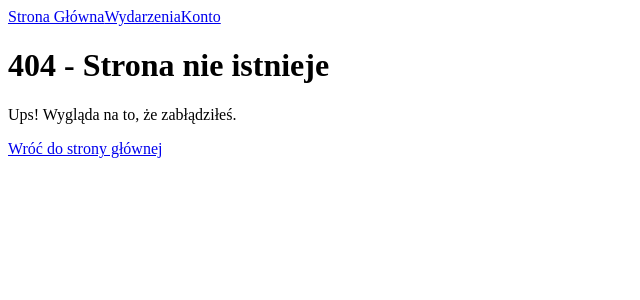
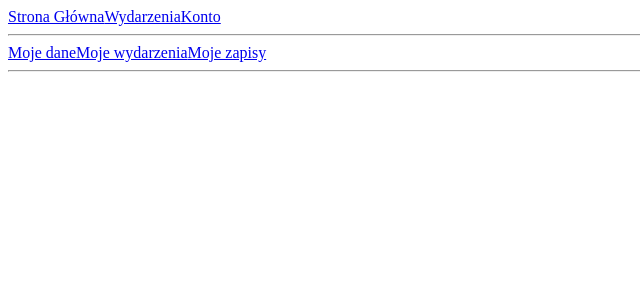
Before and after one commit to jnadolski223/technologie-chmurowe-projekt, a React (Vite) app in the folder frontend/: page /account in a window 1280 px wide. Before the commit this address had no page. Shown: the top 300 px of the page, without its empty margins (0-640 px from the left). Built offline with nearby package versions, Linux system fonts and the light colour scheme.

Commit message:
Updated routing and added init account pages

```diff
--- a/frontend/src/App.tsx
+++ b/frontend/src/App.tsx
@@ -1,25 +1,40 @@
-import { BrowserRouter, Link, Route, Routes } from 'react-router-dom';
+import { BrowserRouter, NavLink, Route, Routes } from 'react-router-dom';
 import HomePage from './pages/HomePage.tsx';
+import EventLayout from "./pages/events/EventLayout.tsx";
+import EventsPage from './pages/events/EventsPage.tsx';
+import EventDetailsPage from './pages/events/EventDetailsPage.tsx';
+import EventFormPage from './pages/events/EventFormPage.tsx';
+import AccountLayout from './pages/account/AccountLayout.tsx';
+import AccountProfilePage from './pages/account/AccountProfilePage.tsx';
+import AccountEventsPage from './pages/account/AccountEventsPage.tsx';
+import AccountBookingsPage from './pages/account/AccountBookingsPage.tsx';
 import NotFoundPage from './pages/NotFoundPage.tsx';
-import EventsPage from './pages/EventsPage.tsx';
-import EventDetailsPage from './pages/EventDetailsPage.tsx';
-import EventFormPage from './pages/EventFormPage.tsx';
 
 export default function App() {
   return (
     <BrowserRouter>
       <nav>
-        <Link to="/">Strona Główna</Link>
-        <Link to="/events">Wydarzenia</Link>
-        <Link to="/account">Konto</Link>
+        <NavLink to="/">Strona Główna</NavLink>
+        <NavLink to="/events">Wydarzenia</NavLink>
+        <NavLink to="/account">Konto</NavLink>
       </nav>
+
+      <hr/>
 
       <Routes>
         <Route path="/" element={<HomePage/>}/>
-        <Route path="/events" element={<EventsPage/>}/>
-        <Route path="/events/form" element={<EventFormPage/>}/>
-        <Route path="/events/:eventId" element={<EventDetailsPage/>}/>
-        <Route path="/events/:eventId/form" element={<EventFormPage/>}/>
+
+        <Route path="/events" element={<EventLayout/>}>
+          <Route index element={<EventsPage/>}/>
+          <Route path="form" element={<EventFormPage/>}/>
+          <Route path=":eventId" element={<EventDetailsPage/>}/>
+          <Route path=":eventId/form" element={<EventFormPage/>}/>
+        </Route>
+        <Route path="/account" element={<AccountLayout/>}>
+          <Route path="profile" element={<AccountProfilePage/>}/>
+          <Route path="events" element={<AccountEventsPage/>}/>
+          <Route path="bookings" element={<AccountBookingsPage/>}/>
+        </Route>
         <Route path="*" element={<NotFoundPage/>}/>
       </Routes>
     </BrowserRouter>
--- a/frontend/src/components/EventCard.tsx
+++ b/frontend/src/components/EventCard.tsx
@@ -1,4 +1,4 @@
-import { Link } from 'react-router-dom';
+import { type NavigateFunction, useNavigate } from 'react-router-dom';
 import type { EventData } from '../interfaces';
 
 interface EventCardProps {
@@ -14,7 +14,13 @@ const truncateText = (text: string, maxLength: number): string => {
 }
 
 export default function EventCard({ event }: EventCardProps) {
+  const navigate: NavigateFunction = useNavigate();
+
   const shortDescription: string = truncateText(event.description, 100);
+
+  const handleShowDetails = (): void => {
+    navigate(`/events/${event.id}`);
+  }
 
   return (
     <div>
@@ -22,7 +28,7 @@ export default function EventCard({ event }: EventCardProps) {
       <p>{event.date}, {event.time}</p>
       <p>{event.location}</p>
       <p>{shortDescription}</p>
-      <Link to={`/events/${event.id}`}>Wyświetl</Link>
+      <button onClick={handleShowDetails}>Wyświetl szczegóły</button>
     </div>
   )
 }
--- /dev/null
+++ b/frontend/src/pages/account/AccountBookingsPage.tsx
@@ -0,0 +1,8 @@
+export default function AccountBookingsPage() {
+  return (
+    <div>
+      <h2>Moje zapisy</h2>
+      <p>Strona z własnymi zapisami na wydarzenia w przygotowaniu...</p>
+    </div>
+  )
+}
--- /dev/null
+++ b/frontend/src/pages/account/AccountEventsPage.tsx
@@ -0,0 +1,8 @@
+export default function AccountEventsPage() {
+  return (
+    <div>
+      <h2>Moje wydarzenia</h2>
+      <p>Strona z własnymi wydarzeniami w przygotowaniu...</p>
+    </div>
+  )
+}
--- /dev/null
+++ b/frontend/src/pages/account/AccountLayout.tsx
@@ -0,0 +1,19 @@
+import { NavLink, Outlet } from 'react-router-dom';
+
+export default function AccountLayout() {
+  return (
+    <div>
+      <nav>
+        <NavLink to="/account/profile">Moje dane</NavLink>
+        <NavLink to="/account/events">Moje wydarzenia</NavLink>
+        <NavLink to="/account/bookings">Moje zapisy</NavLink>
+      </nav>
+
+      <hr/>
+
+      <div>
+        <Outlet/>
+      </div>
+    </div>
+  )
+}
--- /dev/null
+++ b/frontend/src/pages/account/AccountProfilePage.tsx
@@ -0,0 +1,8 @@
+export default function AccountProfilePage() {
+  return (
+    <div>
+      <h2>Dane konta</h2>
+      <p>Strona z danymi konta w przygotowaniu...</p>
+    </div>
+  )
+}
--- a/frontend/src/pages/EventDetailsPage.tsx
+++ b/frontend/src/pages/events/EventDetailsPage.tsx
@@ -1,8 +1,8 @@
 import { useEffect, useState } from 'react';
 import { useParams, useNavigate, type NavigateFunction } from 'react-router-dom';
-import EventDetails from '../components/EventDetails.tsx';
-import { config } from '../config/config.ts';
-import type { ApiResponse, BookingData, EventData, UserStorageData } from '../interfaces';
+import EventDetails from '../../components/EventDetails.tsx';
+import { config } from '../../config/config.ts';
+import type { ApiResponse, BookingData, EventData, UserStorageData } from '../../interfaces';
 
 export default function EventDetailsPage() {
   const { eventId } = useParams<{ eventId: string }>();
--- a/frontend/src/pages/EventFormPage.tsx
+++ b/frontend/src/pages/events/EventFormPage.tsx
@@ -1,8 +1,8 @@
 import { useEffect, useState } from 'react';
 import { useParams, useNavigate, type NavigateFunction } from 'react-router-dom';
-import EventForm from '../components/EventForm.tsx';
-import { config } from '../config/config.ts';
-import type { ApiResponse, EventData, UserStorageData } from '../interfaces';
+import EventForm from '../../components/EventForm.tsx';
+import { config } from '../../config/config.ts';
+import type { ApiResponse, EventData, UserStorageData } from '../../interfaces';
 
 export default function EventFormPage() {
   const { eventId } = useParams<{ eventId: string }>();
--- /dev/null
+++ b/frontend/src/pages/events/EventLayout.tsx
@@ -0,0 +1,9 @@
+import { Outlet } from 'react-router-dom';
+
+export default function EventLayout() {
+  return (
+    <div>
+      <Outlet/>
+    </div>
+  )
+}
--- a/frontend/src/pages/EventsPage.tsx
+++ b/frontend/src/pages/events/EventsPage.tsx
@@ -1,7 +1,7 @@
 import { useEffect, useState } from 'react';
-import EventList from '../components/EventList.tsx';
-import { config } from '../config/config.ts';
-import type { ApiResponse, EventData } from '../interfaces';
+import EventList from '../../components/EventList.tsx';
+import { config } from '../../config/config.ts';
+import type { ApiResponse, EventData } from '../../interfaces';
 
 export default function EventsPage() {
   const [events, setEvents] = useState<EventData[]>([]);
```
